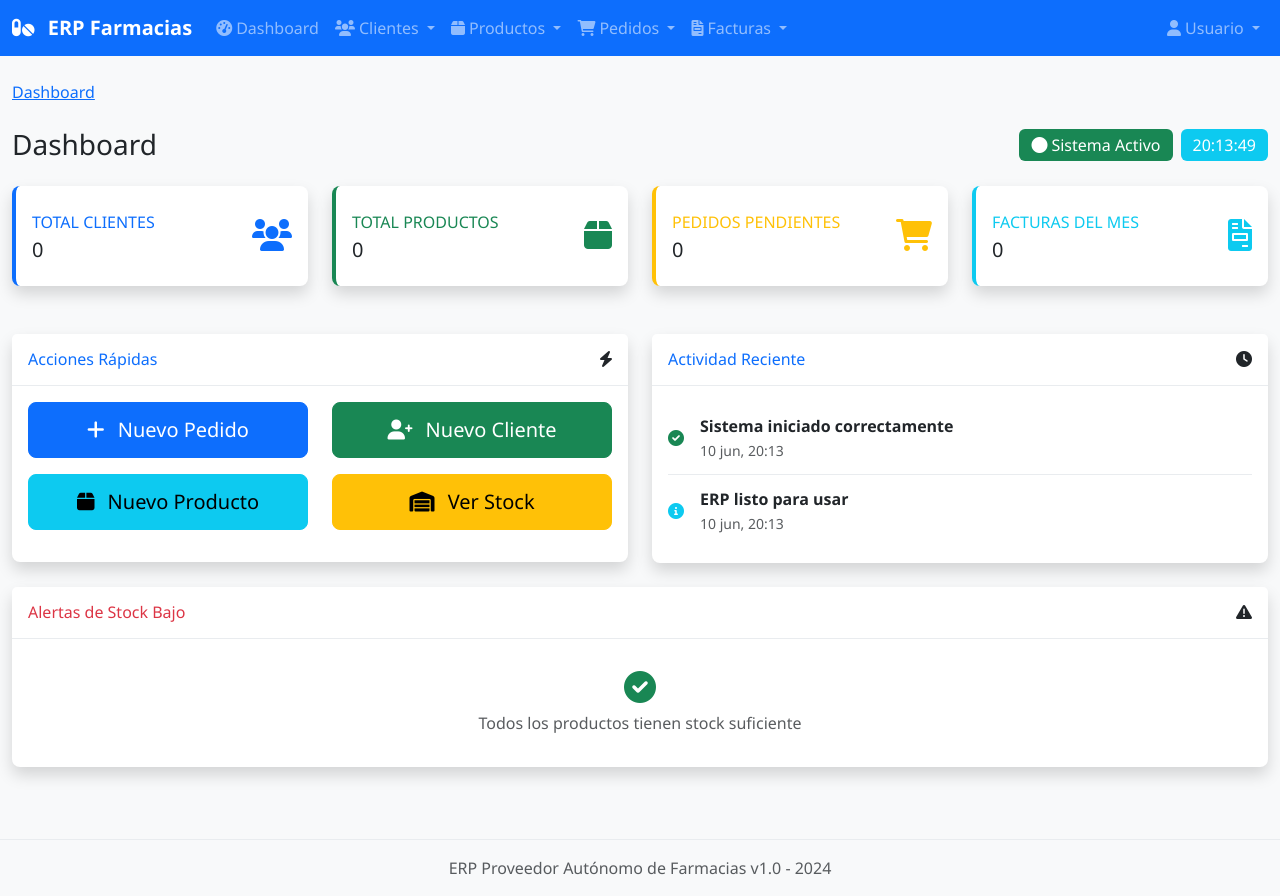
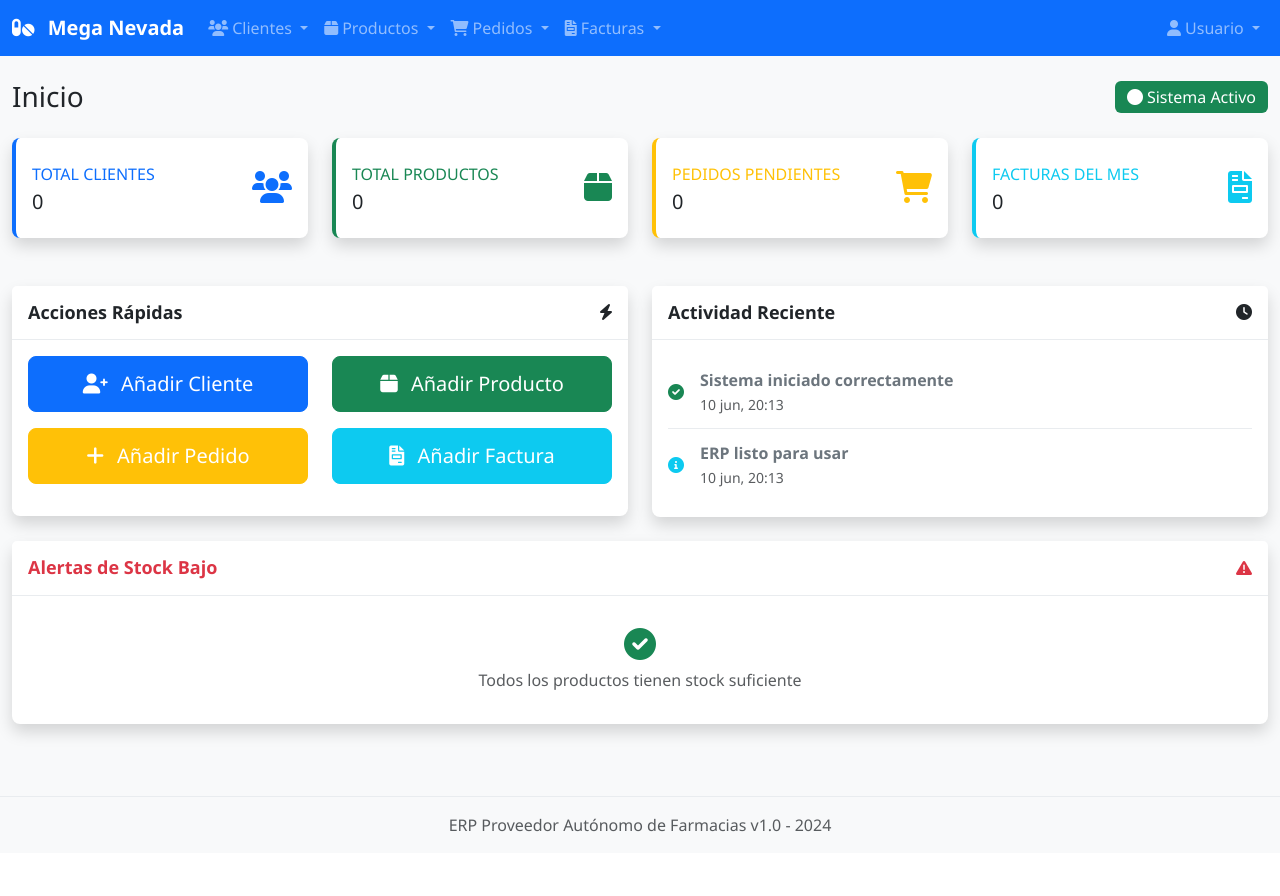
Before and after one commit to JoseDavid-SF/erp-farmacias, a Flask app: page / in a window 1280 px wide. After the commit the page ends 832 px from the top, so only its background shows below. Run offline with Flask 3, Linux system fonts and the light colour scheme; data that the repository does not hold is empty; some libraries are stand-ins or nearby versions.

Commit message:
Versión 5.0: Arreglados algunos errores de la aplicación. Se estandarizaron y mejoraron los estilos, tanto en la home como en el resto de endpoints.

```diff
--- a/backend/app.py
+++ b/backend/app.py
@@ -66,8 +66,8 @@ def create_app(config_name=None):
     def index():
         """
         @brief Página principal del ERP
-        @details Renderiza el dashboard principal con las estadísticas del sistema
-        @return Template HTML del dashboard
+        @details Renderiza el home principal con las estadísticas del sistema
+        @return Template HTML del home
         @version 4.0
         """
         return render_template('index.html')
@@ -111,10 +111,10 @@ def create_app(config_name=None):
             "database": "PostgreSQL"
         })
 
-    @app.route('/api/dashboard/estadisticas')
-    def api_dashboard_estadisticas():
+    @app.route('/api/home/estadisticas')
+    def api_home_estadisticas():
         """
-        @brief API para obtener todas las estadísticas del dashboard
+        @brief API para obtener todas las estadísticas del home
         @details Proporciona contadores de clientes, productos, pedidos y facturas
         @return JSON con estadísticas completas del sistema
         @version 1.0
@@ -169,10 +169,10 @@ def create_app(config_name=None):
                 }
             }), 500
 
-    @app.route('/api/dashboard/actividad')
-    def api_dashboard_actividad():
+    @app.route('/api/home/actividad')
+    def api_home_actividad():
         """
-        @brief API para obtener actividad reciente del dashboard con enlaces
+        @brief API para obtener actividad reciente del home con enlaces
         @return JSON con actividad reciente del sistema incluyendo enlaces
         @version 2.0
         """
@@ -190,7 +190,7 @@ def create_app(config_name=None):
                     'mensaje': f'Nuevo cliente: {cliente.nombre}',
                     'fecha': cliente.fecha_creacion.isoformat(),
                     'icono': 'fa-user-plus',
-                    'color': 'success',
+                    'color': 'primary',
                     'enlace': f'/clientes',
                     'elemento_id': cliente.id,
                     'elemento_tipo': 'cliente'
@@ -205,7 +205,7 @@ def create_app(config_name=None):
                         'mensaje': f'Nuevo producto: {producto.nombre}',
                         'fecha': producto.fecha_creacion.isoformat(),
                         'icono': 'fa-box',
-                        'color': 'info',
+                        'color': 'success',
                         'enlace': f'/productos',
                         'elemento_id': producto.id,
                         'elemento_tipo': 'producto'
@@ -226,7 +226,7 @@ def create_app(config_name=None):
                         'mensaje': f'Stock bajo: {producto.nombre} ({producto.stock} unidades)',
                         'fecha': datetime.now().isoformat(),
                         'icono': 'fa-exclamation-triangle',
-                        'color': 'warning',
+                        'color': 'danger',
                         'enlace': f'/productos',
                         'elemento_id': producto.id,
                         'elemento_tipo': 'producto'
@@ -274,8 +274,8 @@ def create_app(config_name=None):
                 'actividades': []
             })
 
-    @app.route('/api/dashboard/stock-bajo')
-    def api_dashboard_stock_bajo():
+    @app.route('/api/home/stock-bajo')
+    def api_home_stock_bajo():
         """
         @brief API para obtener productos con stock bajo
         @return JSON con productos que requieren reabastecimiento
@@ -331,7 +331,7 @@ if __name__ == '__main__':
     app = create_app()
 
     print("🚀 Iniciando ERP Proveedor Autónomo de Farmacias...")
-    print("📊 Dashboard disponible en: http://localhost:5000")
+    print("📊 Home disponible en: http://localhost:5000")
     print("🔧 API disponible en: http://localhost:5000/api/test")
     print("📋 Estado del sistema: http://localhost:5000/api/status")
 
--- a/backend/routes/clientes.py
+++ b/backend/routes/clientes.py
@@ -312,7 +312,7 @@ def api_detalle_cliente(id):
 def api_estadisticas_clientes():
     """
     @brief API para obtener estadísticas de clientes
-    @details Proporciona contadores y métricas para el dashboard
+    @details Proporciona contadores y métricas para el home
     @return JSON con estadísticas de clientes
     @version 1.0
     """
--- a/backend/routes/productos.py
+++ b/backend/routes/productos.py
@@ -419,7 +419,7 @@ def api_productos_stock_bajo():
 def api_estadisticas_productos():
     """
     @brief API para obtener estadísticas de productos
-    @details Proporciona contadores y métricas para el dashboard
+    @details Proporciona contadores y métricas para el home
     @return JSON con estadísticas de productos
     @version 1.0
     """
--- a/frontend/static/css/style.css
+++ b/frontend/static/css/style.css
@@ -2,7 +2,7 @@
  * @file style.css
  * @brief Estilos principales del ERP de proveedor autónomo de farmacias
  * @author José David Sánchez Fernández
- * @version 6.2
+ * @version 6.3
  * @date 2025-06-09
  */
 
@@ -63,9 +63,31 @@ body {
     background-color: #fff;
     border-bottom: 1px solid #e9ecef;
     font-weight: 600;
+    color: var(--dark-color);
 }
 
-/* Tarjetas clicables del dashboard */
+/* Sobrescribir títulos en headers para que aparezcan en negro con mayor peso y tamaño */
+.card-header .text-primary,
+.card-header h6.text-primary {
+    color: var(--dark-color) !important;
+    font-weight: 700;
+    font-size: 1.125rem;
+}
+
+/* Sobrescribir títulos de alertas para que tengan el mismo peso y tamaño */
+.card-header .text-danger,
+.card-header h6.text-danger {
+    font-weight: 700;
+    font-size: 1.125rem;
+}
+
+/* Hacer que el icono junto al título de alertas también sea rojo */
+.card-header .text-danger + i,
+.card-header h6.text-danger + i {
+    color: var(--danger-color) !important;
+}
+
+/* Tarjetas clicables del home */
 .card-clickable {
     cursor: pointer;
 }
@@ -99,6 +121,23 @@ body {
 
 .btn-lg {
     padding: 0.75rem 1.5rem;
+}
+
+/* Forzar texto blanco en botones de colores claros */
+.btn-warning {
+    color: white !important;
+}
+
+.btn-warning:hover {
+    color: white !important;
+}
+
+.btn-info {
+    color: white !important;
+}
+
+.btn-info:hover {
+    color: white !important;
 }
 
 /* Formularios */
@@ -157,6 +196,12 @@ body {
 
 .activity-item:last-child {
     border-bottom: none;
+}
+
+/* Texto de actividad en gris con peso normal para que resalte menos */
+.activity-item .fw-bold {
+    color: #6c757d !important;
+    font-weight: 500;
 }
 
 /* Elementos clicables en actividad reciente */
@@ -233,6 +278,19 @@ body {
     box-shadow: 0 0.75rem 1.5rem rgba(0, 0, 0, 0.15);
 }
 
+/* Arreglo para las tarjetas de productos con altura uniforme */
+.producto-card.d-flex.flex-column {
+    height: 100%;
+}
+
+.producto-card .card-body.d-flex.flex-column {
+    height: 100%;
+}
+
+.producto-card .mt-auto {
+    margin-top: auto !important;
+}
+
 .producto-imagen {
     border-radius: 0.5rem;
     transition: transform 0.3s ease;
@@ -259,12 +317,6 @@ body {
     transition: transform 0.2s ease, color 0.2s ease;
 }
 
-/* Estilos para notificaciones de actividad */
-.text-info.d-block {
-    font-size: 0.75rem;
-    margin-top: 0.25rem;
-}
-
 /* Mejoras en responsividad para actividad reciente */
 @media (max-width: 768px) {
     .activity-item.cursor-pointer:hover {
@@ -274,11 +326,6 @@ body {
     .activity-item .d-flex {
         flex-direction: column;
         align-items: flex-start !important;
-    }
-
-    .activity-item .text-primary {
-        margin-top: 0.5rem;
-        align-self: flex-end;
     }
 }
 
--- a/frontend/static/js/app.js
+++ b/frontend/static/js/app.js
@@ -15,9 +15,9 @@ document.addEventListener('DOMContentLoaded', function() {
     // Inicializar componentes
     initializeApp();
 
-    // Cargar datos del dashboard si estamos en la página principal
+    // Cargar datos del home si estamos en la página principal
     if (window.location.pathname === '/' || window.location.pathname === '') {
-        cargarEstadisticasDashboard();
+        cargarEstadisticasHome();
         actualizarReloj();
         setInterval(actualizarReloj, 1000);
     }
@@ -54,7 +54,7 @@ async function checkAPIConnection() {
         if (data.status === 'success') {
             console.log('✅ Conexión con API exitosa');
 
-            // Solo mostrar notificación en el dashboard principal
+            // Solo mostrar notificación en el home principal
             if (window.location.pathname === '/' || window.location.pathname === '') {
                 const yaNotificado = sessionStorage.getItem('sistema_conectado_notificado');
 
@@ -71,16 +71,16 @@ async function checkAPIConnection() {
 }
 
 /**
- * @brief Carga las estadísticas del dashboard
- * @details Obtiene y muestra todas las estadísticas del dashboard principal
+ * @brief Carga las estadísticas del home
+ * @details Obtiene y muestra todas las estadísticas del home principal
  * @version 1.0
  */
-async function cargarEstadisticasDashboard() {
+async function cargarEstadisticasHome() {
     try {
-        console.log('📊 Cargando estadísticas del dashboard...');
+        console.log('📊 Cargando estadísticas del home...');
 
         // Cargar estadísticas principales
-        const response = await fetch('/api/dashboard/estadisticas');
+        const response = await fetch('/api/home/estadisticas');
         const data = await response.json();
 
         if (data.success) {
@@ -117,7 +117,7 @@ async function cargarEstadisticasDashboard() {
         actualizarContador('pedidos-pendientes', 0);
         actualizarContador('facturas-mes', 0);
 
-        showNotification('Error al cargar estadísticas del dashboard', 'warning');
+        showNotification('Error al cargar estadísticas del home', 'warning');
     }
 }
 
@@ -153,7 +153,7 @@ function actualizarContador(elementId, valor) {
  */
 async function cargarActividadReciente() {
     try {
-        const response = await fetch('/api/dashboard/actividad');
+        const response = await fetch('/api/home/actividad');
         const data = await response.json();
 
         const container = document.getElementById('actividad-reciente');
@@ -184,7 +184,6 @@ async function cargarActividadReciente() {
                         <div class="flex-grow-1">
                             <div class="fw-bold ${esClicable ? 'text-primary' : ''}">${actividad.mensaje}</div>
                             <small class="text-muted">${fecha}</small>
-                            ${esClicable ? '<small class="text-info d-block"><i class="fas fa-mouse-pointer me-1"></i>Clic para ver detalles</small>' : ''}
                         </div>
                         ${esClicable ? '<div class="text-primary"><i class="fas fa-chevron-right"></i></div>' : ''}
                     </div>
@@ -241,22 +240,20 @@ function manejarClickActividad(tipo, elementoId, enlaceBase) {
  */
 async function cargarAlertasStock() {
     try {
-        const response = await fetch('/api/dashboard/stock-bajo');
+        const response = await fetch('/api/home/stock-bajo');
         const data = await response.json();
 
         const container = document.getElementById('alertas-stock');
         if (!container) return;
 
         if (data.success && data.productos.length > 0) {
-            let html = '<div class="table-responsive"><table class="table table-sm"><thead><tr><th>Producto</th><th>Stock Actual</th><th>Stock Mínimo</th><th>Acciones</th></tr></thead><tbody>';
+            let html = '<div class="table-responsive"><table class="table table-sm"><thead><tr><th>Producto</th><th>Código</th><th>Stock Actual</th><th>Stock Mínimo</th><th>Acciones</th></tr></thead><tbody>';
 
             data.productos.forEach(producto => {
                 html += `
                     <tr>
-                        <td>
-                            <strong>${producto.nombre}</strong><br>
-                            <small class="text-muted">${producto.codigo}</small>
-                        </td>
+                        <td><strong>${producto.nombre}</strong></td>
+                        <td><small class="text-muted">${producto.codigo}</small></td>
                         <td><span class="badge bg-danger">${producto.stock_actual}</span></td>
                         <td>${producto.stock_minimo}</td>
                         <td>
@@ -558,12 +555,12 @@ window.ERPFarmacias = {
     setupSearch,
     openModal,
     closeModal,
-    cargarEstadisticasDashboard,
+    cargarEstadisticasHome,
     actualizarContador,
     manejarClickActividad
 };
 
 // También hacer disponibles las funciones principales globalmente
-window.cargarEstadisticasDashboard = cargarEstadisticasDashboard;
+window.cargarEstadisticasHome = cargarEstadisticasHome;
 window.actualizarContador = actualizarContador;
 window.manejarClickActividad = manejarClickActividad;
--- a/frontend/templates/base.html
+++ b/frontend/templates/base.html
@@ -20,7 +20,7 @@
         <div class="container-fluid">
             <a class="navbar-brand" href="{{ url_for('index') }}">
                 <i class="fas fa-pills me-2"></i>
-                ERP Farmacias
+                Mega Nevada
             </a>
 
             <button class="navbar-toggler" type="button" data-bs-toggle="collapse" data-bs-target="#navbarNav">
@@ -29,11 +29,6 @@
 
             <div class="collapse navbar-collapse" id="navbarNav">
                 <ul class="navbar-nav me-auto">
-                    <li class="nav-item">
-                        <a class="nav-link" href="{{ url_for('index') }}">
-                            <i class="fas fa-tachometer-alt me-1"></i>Dashboard
-                        </a>
-                    </li>
                     <li class="nav-item dropdown">
                         <a class="nav-link dropdown-toggle" href="#" id="clientesDropdown" role="button" data-bs-toggle="dropdown">
                             <i class="fas fa-users me-1"></i>Clientes
@@ -92,20 +87,24 @@
     <!-- Contenido Principal -->
     <main class="main-content">
         <div class="container-fluid py-4">
-            <!-- Breadcrumb -->
-            <nav aria-label="breadcrumb" class="mb-4">
+            <!-- Contenido específico de cada página -->
+            {% block content %}{% endblock %}
+
+            <!-- Breadcrumb (solo en páginas que no sean home) -->
+            {% block breadcrumb_section %}
+            {% if request.endpoint != 'index' %}
+            <nav aria-label="breadcrumb" class="mt-4">
                 <ol class="breadcrumb">
                     {% block breadcrumb %}
-                    <li class="breadcrumb-item"><a href="{{ url_for('index') }}">Dashboard</a></li>
+                    <li class="breadcrumb-item"><a href="{{ url_for('index') }}">Home</a></li>
                     {% endblock %}
                 </ol>
             </nav>
+            {% endif %}
+            {% endblock %}
 
             <!-- Alertas -->
             <div id="alerts-container"></div>
-
-            <!-- Contenido específico de cada página -->
-            {% block content %}{% endblock %}
         </div>
     </main>
 
--- a/frontend/templates/clientes/formulario.html
+++ b/frontend/templates/clientes/formulario.html
@@ -5,7 +5,7 @@
 {% endblock %}
 
 {% block breadcrumb %}
-<li class="breadcrumb-item"><a href="{{ url_for('index') }}">Dashboard</a></li>
+<li class="breadcrumb-item"><a href="{{ url_for('index') }}">Home</a></li>
 <li class="breadcrumb-item"><a href="{{ url_for('clientes.lista_clientes') }}">Clientes</a></li>
 <li class="breadcrumb-item active">
     {% if cliente %}Editar Cliente{% else %}Nuevo Cliente{% endif %}
--- a/frontend/templates/clientes/lista.html
+++ b/frontend/templates/clientes/lista.html
@@ -3,7 +3,7 @@
 {% block title %}Clientes - ERP Farmacias{% endblock %}
 
 {% block breadcrumb %}
-<li class="breadcrumb-item"><a href="{{ url_for('index') }}">Dashboard</a></li>
+<li class="breadcrumb-item"><a href="{{ url_for('index') }}">Home</a></li>
 <li class="breadcrumb-item active">Clientes</li>
 {% endblock %}
 
--- a/frontend/templates/index.html
+++ b/frontend/templates/index.html
@@ -1,17 +1,20 @@
 {% extends "base.html" %}
 
-{% block title %}Dashboard - ERP Farmacias{% endblock %}
+{% block title %}Inicio - Mega Nevada{% endblock %}
+
+{% block breadcrumb %}
+<!-- Sin breadcrumb en la home -->
+{% endblock %}
 
 {% block content %}
 <div class="row">
     <div class="col-12">
         <div class="d-flex justify-content-between align-items-center mb-4">
-            <h1 class="h3 mb-0">Dashboard</h1>
+            <h1 class="h3 mb-0">Inicio</h1>
             <div class="d-flex gap-2">
                 <span class="badge bg-success fs-6">
                     <i class="fas fa-circle me-1"></i>Sistema Activo
                 </span>
-                <span class="badge bg-info fs-6" id="current-time"></span>
             </div>
         </div>
     </div>
@@ -116,27 +119,27 @@
             <div class="card-body">
                 <div class="row">
                     <div class="col-md-6 mb-3">
-                        <button class="btn btn-primary btn-lg w-100" onclick="window.location.href='/pedidos/nuevo'">
-                            <i class="fas fa-plus me-2"></i>
-                            Nuevo Pedido
+                        <button class="btn btn-primary btn-lg w-100" onclick="window.location.href='/clientes/nuevo'">
+                            <i class="fas fa-user-plus me-2"></i>
+                            Añadir Cliente
                         </button>
                     </div>
                     <div class="col-md-6 mb-3">
-                        <button class="btn btn-success btn-lg w-100" onclick="window.location.href='/clientes/nuevo'">
-                            <i class="fas fa-user-plus me-2"></i>
-                            Nuevo Cliente
+                        <button class="btn btn-success btn-lg w-100" onclick="window.location.href='/productos/nuevo'">
+                            <i class="fas fa-box me-2"></i>
+                            Añadir Producto
                         </button>
                     </div>
                     <div class="col-md-6 mb-3">
-                        <button class="btn btn-info btn-lg w-100" onclick="window.location.href='/productos/nuevo'">
-                            <i class="fas fa-box me-2"></i>
-                            Nuevo Producto
+                        <button class="btn btn-warning btn-lg w-100" onclick="window.location.href='/pedidos/nuevo'">
+                            <i class="fas fa-plus me-2"></i>
+                            Añadir Pedido
                         </button>
                     </div>
                     <div class="col-md-6 mb-3">
-                        <button class="btn btn-warning btn-lg w-100" onclick="window.location.href='/productos/'">
-                            <i class="fas fa-warehouse me-2"></i>
-                            Ver Stock
+                        <button class="btn btn-info btn-lg w-100" onclick="window.location.href='/facturas/nueva'">
+                            <i class="fas fa-file-invoice me-2"></i>
+                            Añadir Factura
                         </button>
                     </div>
                 </div>
--- a/frontend/templates/productos/formulario.html
+++ b/frontend/templates/productos/formulario.html
@@ -5,7 +5,7 @@
 {% endblock %}
 
 {% block breadcrumb %}
-<li class="breadcrumb-item"><a href="{{ url_for('index') }}">Dashboard</a></li>
+<li class="breadcrumb-item"><a href="{{ url_for('index') }}">Home</a></li>
 <li class="breadcrumb-item"><a href="{{ url_for('productos.lista_productos') }}">Productos</a></li>
 <li class="breadcrumb-item active">
     {% if producto %}Editar Producto{% else %}Nuevo Producto{% endif %}
@@ -326,8 +326,6 @@
 </div>
 {% endblock %}
 
-
-
 {% block extra_js %}
 <script src="{{ url_for('static', filename='js/productos.js') }}"></script>
 {% endblock %}
```
Also changed, not shown: frontend/static/js/productos.js (+22 -5 lines), frontend/templates/productos/catalogo.html (+8 -6 lines), README.md, frontend/templates/pedidos/formulario.html (added), frontend/templates/pedidos/nuevo.html (deleted).
